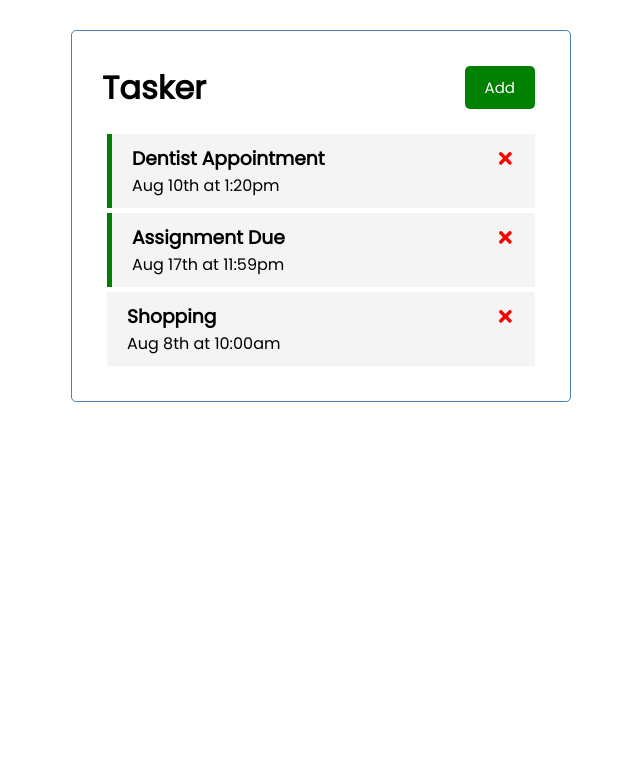
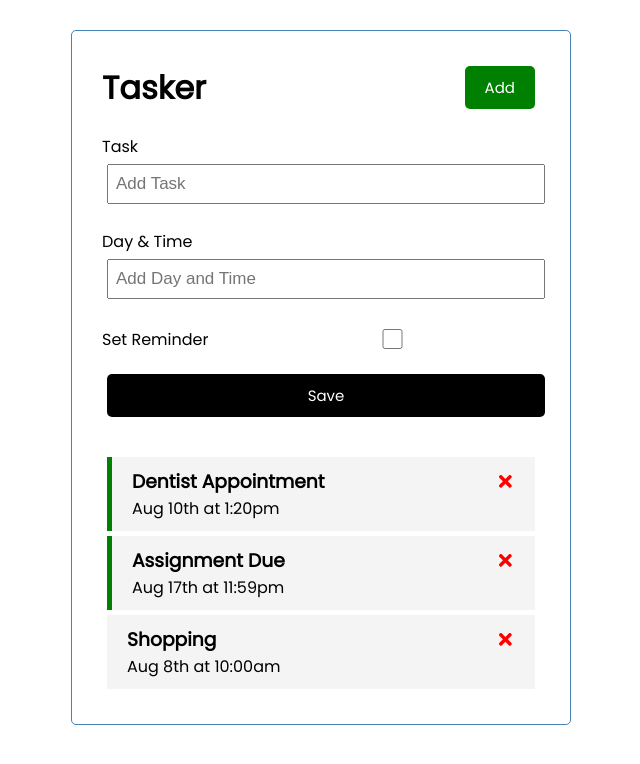
Before and after one commit to VishnuSivadas1994/Tasker-ReactJS, a React (Create React App) app: page / in a window 1280 px wide. Shown: the top 764 px of the page, without its empty margins (319-959 px from the left). Built offline with nearby package versions, Linux system fonts and the light colour scheme.

Commit message:
add and remove tasklocally

```diff
--- a/src/App.js
+++ b/src/App.js
@@ -1,5 +1,7 @@
 import Header from './components/Header'
 import Tasks from './components/Tasks'
+import AddTask from './components/AddTask'
+
 import { useState } from 'react'
 
 const App = () => {
@@ -24,6 +26,15 @@
     }
   ])
 
+  //Add task
+  const addTask = (task) => {
+    const id = Math.floor(Math.random() * 10000) + 1
+
+    const newTask={id, ...task}
+    setTasks([...tasks, newTask])
+  }
+
+
   //Delete task
   const deleteTask = (id) => {
     setTasks(tasks.filter((task) => task.id !== id))
@@ -37,6 +48,7 @@
   return (
     <div className="container">
       <Header />
+      <AddTask onAdd={addTask} />
       {tasks.length > 0 ? (<Tasks tasks={tasks} onDelete={deleteTask} onToggle={toggleReminder} />) : ('No tasks to display')}
     </div>
   );
--- /dev/null
+++ b/src/components/AddTask.js
@@ -0,0 +1,48 @@
+import { useState } from 'react'
+
+
+
+
+
+
+
+const AddTask = ({ onAdd }) => {
+
+    const [text, setText] = useState('')
+    const [day, setDay] = useState('')
+    const [reminder, setReminder] = useState(false)
+
+    const onSubmit = (e) => {
+        e.preventDefault()
+
+        if (!text) {
+            alert('Please add a task')
+            return
+        }
+        onAdd({ text, day, reminder })
+
+        setText('')
+        setDay('')
+        setReminder(false)
+    }
+
+    return (
+        <form className='add-form' onSubmit={onSubmit}>
+            <div className='form-control'>
+                <label>Task</label>
+                <input type='text' placeholder='Add Task' value={text} onChange={(e) => setText(e.target.value)} />
+            </div>
+            <div className='form-control'>
+                <label>Day & Time</label>
+                <input type='text' placeholder='Add Day and Time' value={day} onChange={(e) => setDay(e.target.value)} />
+            </div>
+            <div className='form-control form-control-check'>
+                <label>Set Reminder</label>
+                <input type='checkbox' checked={reminder} value={reminder} onChange={(e) => setReminder(e.currentTarget.checked)} />
+            </div>
+            <input type='submit' value='Save' className='btn btn-block' />
+        </form>
+    )
+}
+
+export default AddTask
```
